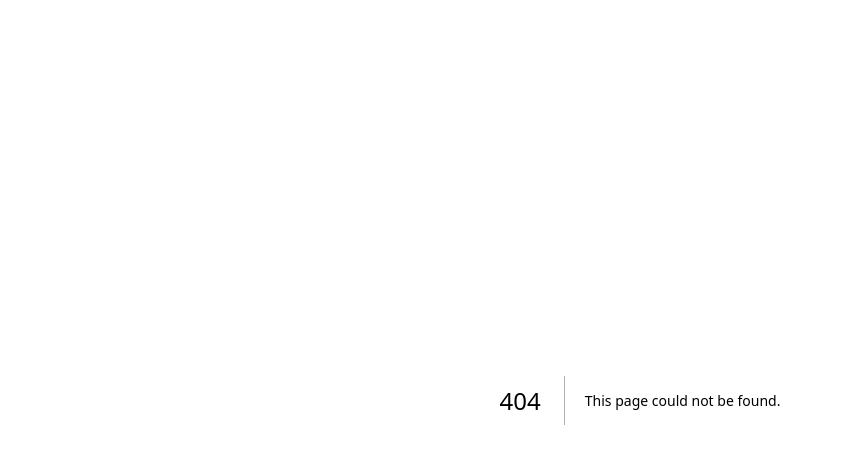
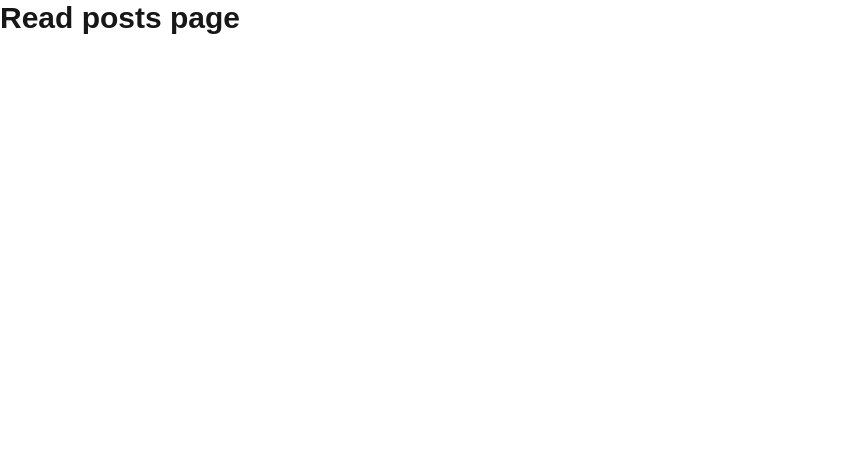
Before and after one commit to Captain-Carl-Larc/kures, a Next.js app: page /user/read in a window 1280 px wide. Before the commit this address had no page. Shown: the top 464 px of the page, without its empty margins (0-841 px from the left). Built offline with nearby package versions, Linux system fonts and the light colour scheme.

Commit message:
created rad posts file

```diff
--- /dev/null
+++ b/app/user/read/page.tsx
@@ -0,0 +1,9 @@
+function readPost() {
+    return (
+        <div>
+          <h1 className="font-bold text-3xl">Read posts page</h1>
+        </div>
+     );
+}
+
+export default readPost;
```
